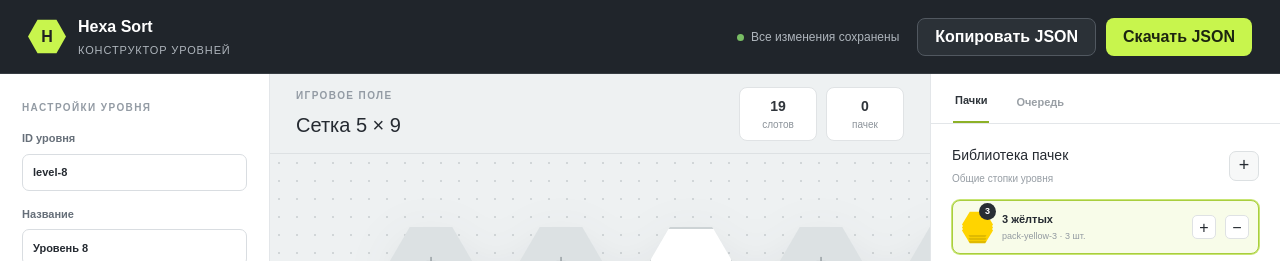
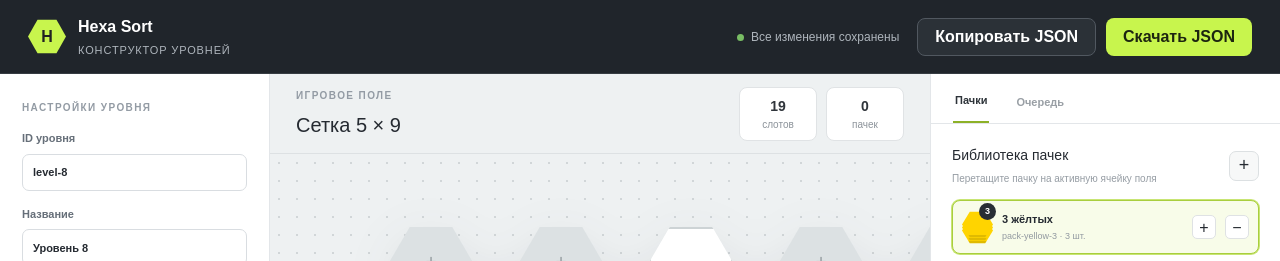
Before and after one commit to MikhailPakhomov/hexa-sort-constructor, a Next.js app: page / in a window 1280 px wide. Shown: the top 261 px of the page. Built offline with nearby package versions, Linux system fonts and the light colour scheme.

Commit message:
feat: добавлено пояснение с раздел Библиотека пачек

```diff
--- a/app/level-constructor.tsx
+++ b/app/level-constructor.tsx
@@ -301,7 +301,7 @@ export default function LevelConstructor() {
         <aside className="right-panel panel">
           <div className="tabs"><span className="active">Пачки</span><span>Очередь</span></div>
           <div className="scroll-content">
-            <div className="section-title"><div><h2>Библиотека пачек</h2><p>Общие стопки уровня</p></div><button className="icon-button" onClick={() => setPackDraft({ name: `Новая пачка ${packs.length + 1}`, items: [] })} title="Создать пачку">+</button></div>
+            <div className="section-title"><div><h2>Библиотека пачек</h2><p>Перетащите пачку на активную ячейку поля</p></div><button className="icon-button" onClick={() => setPackDraft({ name: `Новая пачка ${packs.length + 1}`, items: [] })} title="Создать пачку">+</button></div>
             <div className="pack-list">{packs.map((pack) => <article className={`pack-card ${selectedPack === pack.id ? "selected" : ""} ${draggingPackId === pack.id ? "is-dragging" : ""}`} key={pack.id} draggable onDragStart={(event) => { event.dataTransfer.effectAllowed = "copy"; event.dataTransfer.setData("application/x-hexa-pack", pack.id); setDraggingPackId(pack.id); setSelectedPack(pack.id); }} onDragEnd={() => { setDraggingPackId(null); setDragTargetCell(null); }} onClick={() => setSelectedPack(pack.id)} title="Перетащите пачку на активную ячейку поля">
               <PieceStack items={pack.items} colors={colors} small />
               <div><input value={pack.name} onClick={(e) => e.stopPropagation()} onChange={(event) => updatePack(pack.id, { name: event.target.value })} /><small>{pack.id} · {pack.items.length} шт.</small></div>
```
